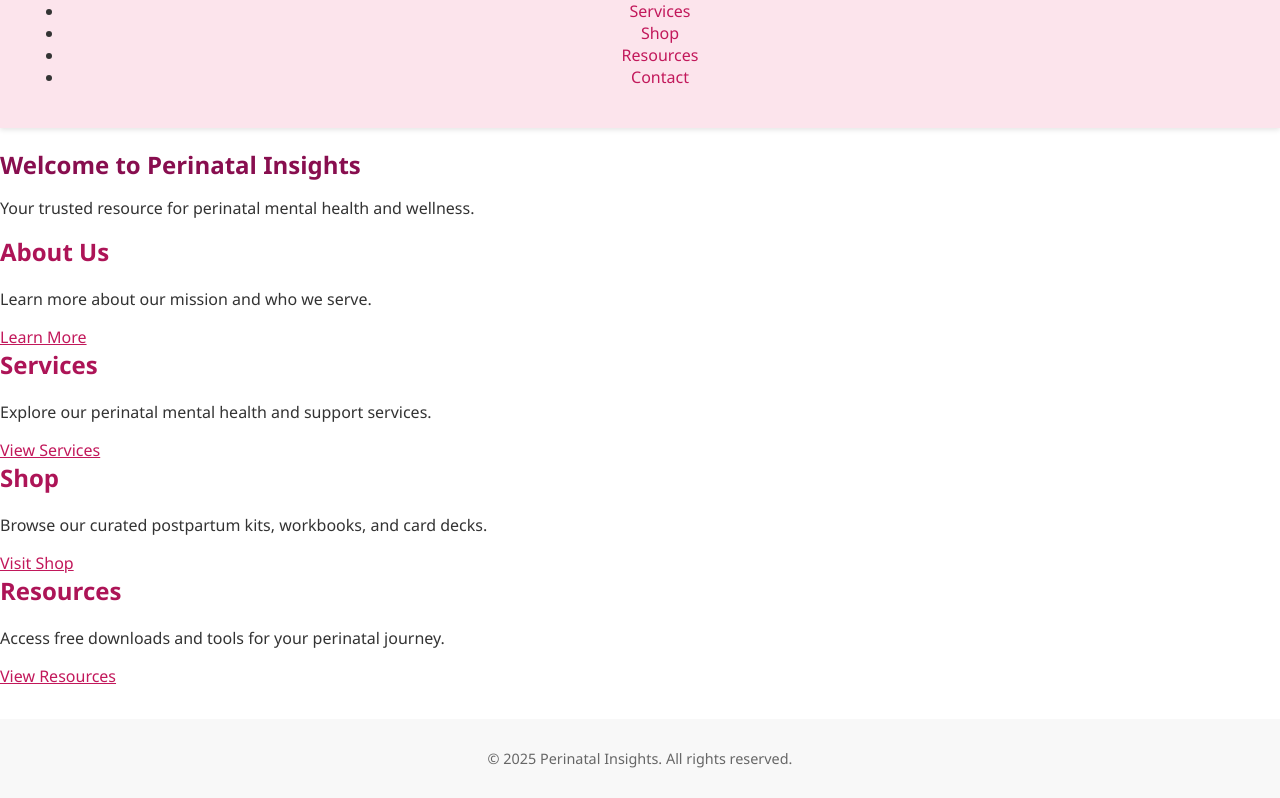
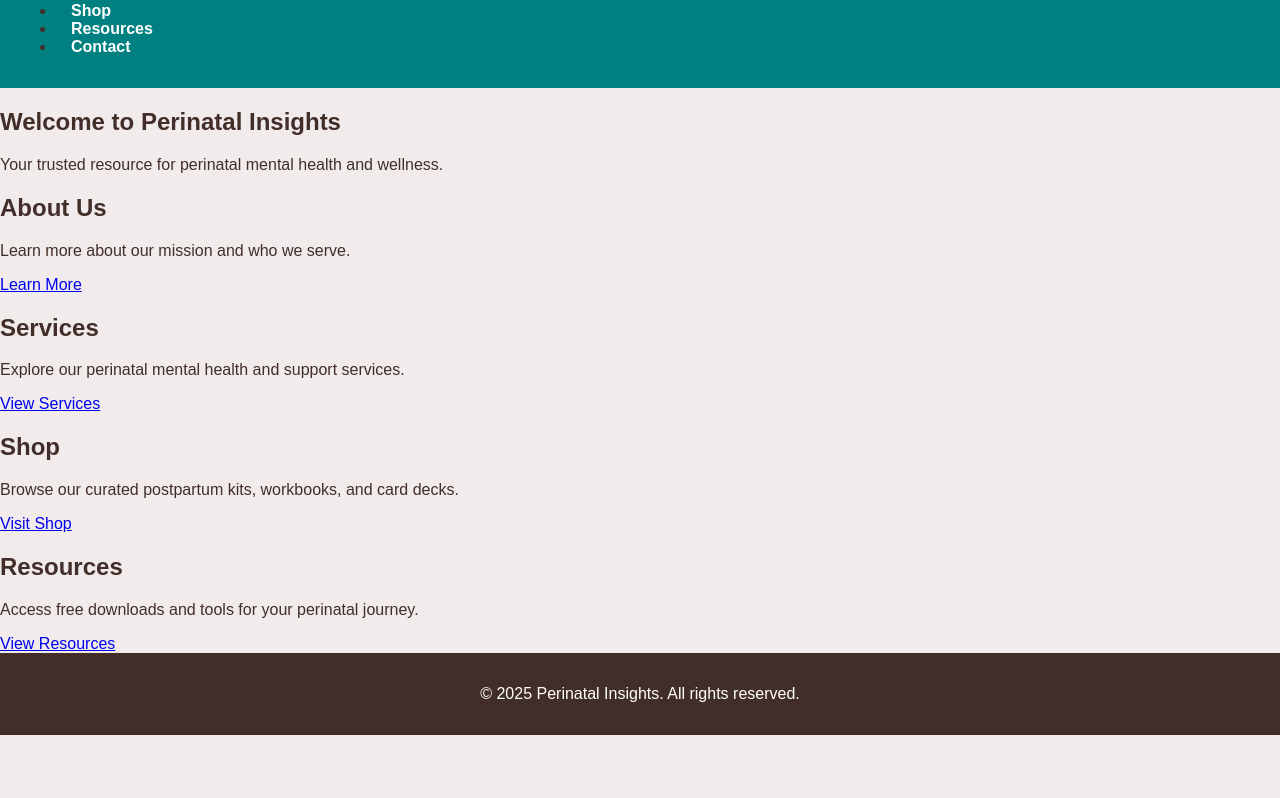
Before and after one commit to DiAundrea810/perinatalinsights.github.io, a plain HTML site: page index.html in a window 1280 px wide. Shown: the part 84-882 px from the top of the page. After the commit the page ends 819 px from the top, so only its background shows below. Drawn offline with Linux system fonts and the light colour scheme; files that its build step writes are made by us from their sources.

Commit message:
Update style.css

```diff
--- a/assets/css/style.css
+++ b/assets/css/style.css
@@ -1,54 +1,37 @@
 body {
-  font-family: 'Segoe UI', Tahoma, Geneva, Verdana, sans-serif;
+  font-family: Arial, sans-serif;
   margin: 0;
   padding: 0;
-  background-color: #fff;
-  color: #333;
+  background: #f1ebec;
+  color: #422e28;
 }
 
 header {
-  background-color: #fce4ec;
-  padding: 1.5rem;
-  text-align: center;
-  box-shadow: 0 2px 5px rgba(0,0,0,0.1);
+  display: flex;
+  justify-content: space-between;
+  align-items: center;
+  background: #008080;
+  padding: 1rem;
+}
+
+header .logo {
+  height: 50px;
 }
 
 nav a {
-  margin: 0 1rem;
+  margin-left: 15px;
+  color: #ffffff;
   text-decoration: none;
-  color: #c2185b;
-  font-weight: 500;
-}
-
-nav a:hover {
-  text-decoration: underline;
+  font-weight: bold;
 }
 
 main {
   padding: 2rem;
-  max-width: 800px;
-  margin: auto;
 }
 
 footer {
+  background: #422e28;
+  color: #ffffff;
   text-align: center;
   padding: 1rem;
-  background-color: #f8f8f8;
-  margin-top: 2rem;
-  font-size: 0.9rem;
-  color: #666;
 }
-
-h1 {
-  color: #880e4f;
-  margin-bottom: 0.5rem;
-}
-
-h2 {
-  color: #ad1457;
-  margin-top: 0;
-}
-
-a {
-  color: #c2185b;
-}
```
